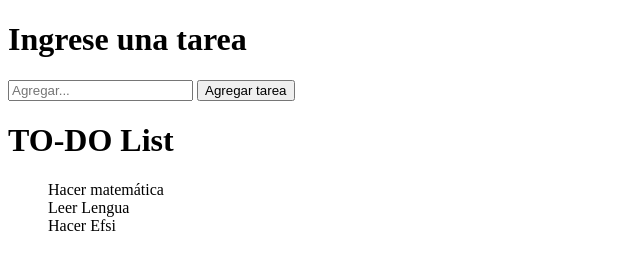
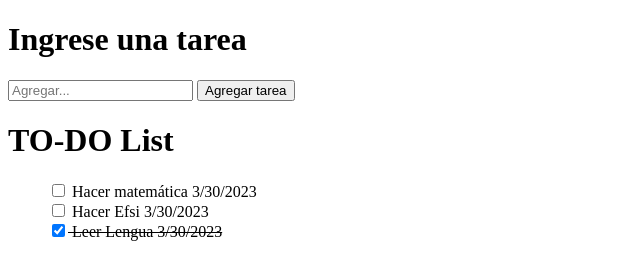
Before and after one commit to AleBur10/TP2_EFSI, a plain HTML site: page TP2_Perez_Bursztyn/index.html in a window 1280 px wide. Shown: the whole page, without its empty margins (0-640 px from the left). Drawn offline with Linux system fonts and the light colour scheme.

Commit message:
Falta ver mas rapido

```diff
--- a/TP2_Perez_Bursztyn/script.js
+++ b/TP2_Perez_Bursztyn/script.js
@@ -2,20 +2,60 @@ let inputTarea = document.getElementById("tareas");
 let btnAgregarTarea = document.getElementById("botonAgregar")
 let ulListado = document.getElementById("lista")
 let tareasAgregadas = [
-        "Hacer matemática",
-        "Leer Lengua",
-        "Hacer Efsi",
+    {
+        texto: "Hacer matemática",
+        hecho: false,
+        fechaYHoraCreado: (new Date()).toLocaleDateString('en-US'),
+        fechaYHoraTachado: null,
+    },
+    {
+        texto: "Hacer Efsi",
+        hecho: false,
+        fechaYHoraCreado: (new Date()).toLocaleDateString('en-US'),
+        fechaYHoraTachado: null,
+    },
+    {
+        texto: "Leer Lengua",
+        hecho: true,
+        fechaYHoraCreado: (new Date()).toLocaleDateString('en-US'),
+        fechaYHoraTachado: null,
+    }
+
 ];
+
+
+
 const mostrarListado = () => {
     ulListado.innerHTML = ""; //borra los elementos de la lista
     tareasAgregadas.forEach(item => {
-    let li = document.createElement("li");
-    li.onclick = (e) => {
-        e.target.style.textDecoration = "line-through";
-    }
-    li.innerHTML = item; //agrega los elementos al html, en la lista
-    ulListado.appendChild(li); //agrega un elemento html a otro
-})
+        let li = document.createElement("li");
+        li.onclick = (e) => {
+            if(li.style.textDecoration != "line-through"){
+                li.style.textDecoration = "line-through";
+                item.hecho = true;
+                item.fechaYHoraTachado = (new Date()).toLocaleDateString('en-US');
+            }else{
+                li.style.textDecoration = "none";
+                item.hecho = false;
+                item.fechaYHoraTachado = null;
+            }
+        }
+        if(item.hecho == true){
+            li.style.textDecoration = "line-through";
+            li.innerHTML = `
+                <input type="checkbox" checked name="" id="check"/> ${item.texto} ${item.fechaYHoraCreado}
+            `
+        }else{
+            li.style.textDecoration = "none";
+            li.innerHTML = `
+                <input type="checkbox" name="" id="check"/> ${item.texto} ${item.fechaYHoraCreado}
+            `
+        }
+
+
+        //<input type="checkbox" onchange="CambiarEstado()" name="" id="check">' + item.texto + ' ' + item.fechaYHoraCreado; //agrega los elementos al html, en la lista
+        ulListado.appendChild(li); //agrega un elemento html a otro
+    })
 }
 
 mostrarListado();
@@ -23,17 +63,15 @@ mostrarListado();
 btnAgregarTarea.onclick = () => {
     if (inputTarea.value.length) {
         inputTarea.style.border = "1px solid black";
-        tareasAgregadas.push(inputTarea.value)
+        tareasAgregadas.push({texto:inputTarea.value, hecho:false,fechaYHoraCreado:(new Date()).toLocaleDateString('en-US'), fechaYHoraTachado:null});
         mostrarListado();
 
         inputTarea.value = "";
-    }else{
+    } else {
         alert("Ingresa una tarea valida")
         inputTarea.style.border = "1px solid red";
     }
 }
-
-
 
 
 /*let lista = [
```
Also changed, not shown: TP2_Perez_Bursztyn/index.html (+1 -0 lines).
